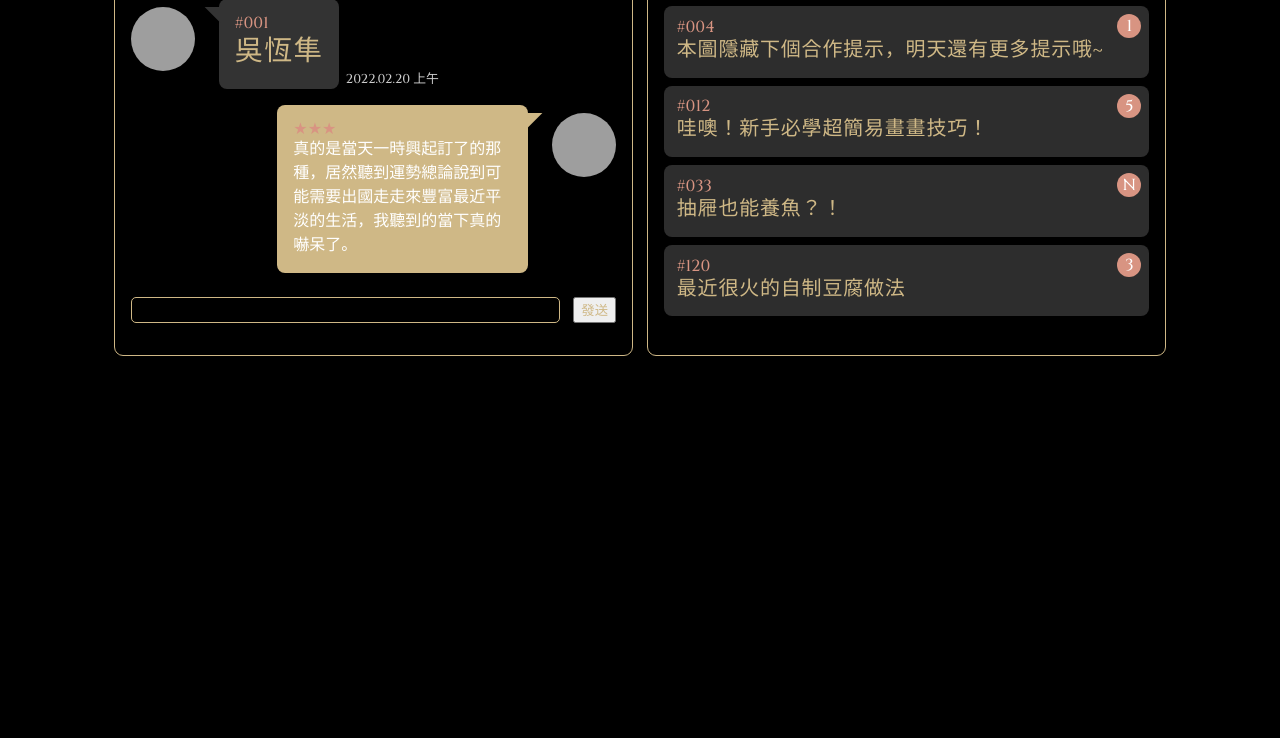
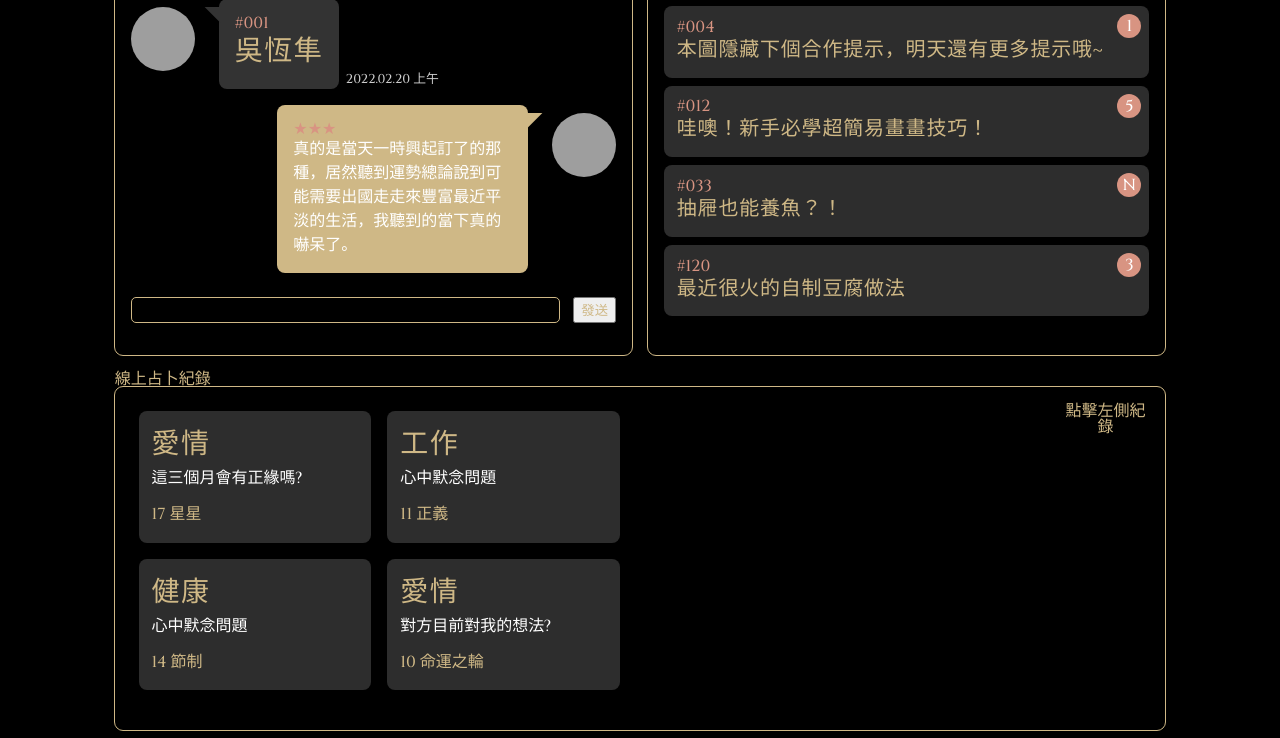
Before and after one commit to CleoCiou/cfd104g5, a PHP site: page /member.html in a window 1280 px wide. Shown: the part 490-1228 px from the top of the page. Before the commit the page ends 846 px from the top, so only its background shows below. Run offline with PHP 8.4, Linux system fonts and the light colour scheme; grey boxes are pictures that could not be loaded.

Commit message:
會員專區+占卜測驗紀錄,其他微調

```diff
--- a/css/style.css
+++ b/css/style.css
@@ -1161,6 +1161,76 @@
   }
 }
 
+main section.member .container .main_member .tarot_quiz,
+main section.member .container .main_astrologist .tarot_quiz {
+  width: 100%;
+}
+
+main section.member .container .main_member .tarot_quiz .quiz_box,
+main section.member .container .main_astrologist .tarot_quiz .quiz_box {
+  display: -webkit-box;
+  display: -ms-flexbox;
+  display: flex;
+  padding: 1em;
+}
+
+main section.member .container .main_member .tarot_quiz .quiz_box .quiz_left_box,
+main section.member .container .main_astrologist .tarot_quiz .quiz_box .quiz_left_box {
+  width: 100%;
+}
+
+main section.member .container .main_member .tarot_quiz .quiz_box .quiz_left_box .quiz_row,
+main section.member .container .main_astrologist .tarot_quiz .quiz_box .quiz_left_box .quiz_row {
+  display: -webkit-box;
+  display: -ms-flexbox;
+  display: flex;
+  -webkit-box-align: center;
+      -ms-flex-align: center;
+          align-items: center;
+}
+
+main section.member .container .main_member .tarot_quiz .quiz_box .quiz_left_box .quiz_cards,
+main section.member .container .main_astrologist .tarot_quiz .quiz_box .quiz_left_box .quiz_cards {
+  width: 25%;
+  margin: 0.5em;
+  padding: .8em;
+  background-color: #5558;
+  border-radius: .5em;
+}
+
+@media screen and (max-width: 767px) {
+  main section.member .container .main_member .tarot_quiz .quiz_box .quiz_left_box .quiz_cards,
+  main section.member .container .main_astrologist .tarot_quiz .quiz_box .quiz_left_box .quiz_cards {
+    width: 100%;
+  }
+}
+
+main section.member .container .main_member .tarot_quiz .quiz_box .quiz_left_box .quiz_cards .quiz_head,
+main section.member .container .main_astrologist .tarot_quiz .quiz_box .quiz_left_box .quiz_cards .quiz_head {
+  display: -webkit-box;
+  display: -ms-flexbox;
+  display: flex;
+  -webkit-box-pack: justify;
+      -ms-flex-pack: justify;
+          justify-content: space-between;
+}
+
+main section.member .container .main_member .tarot_quiz .quiz_box .quiz_left_box .quiz_cards .quiz_head P,
+main section.member .container .main_astrologist .tarot_quiz .quiz_box .quiz_left_box .quiz_cards .quiz_head P {
+  color: #aaa;
+  font-size: 0.8em;
+}
+
+main section.member .container .main_member .tarot_quiz .quiz_box .quiz_left_box .quiz_cards .quiz_result,
+main section.member .container .main_astrologist .tarot_quiz .quiz_box .quiz_left_box .quiz_cards .quiz_result {
+  margin: 1em 0 0.5em;
+}
+
+main section.member .container .main_member .tarot_quiz .quiz_box .quiz_view,
+main section.member .container .main_astrologist .tarot_quiz .quiz_box .quiz_view {
+  text-align: center;
+}
+
 main section.member .container .login_box {
   position: fixed;
   top: 50%;
@@ -1580,11 +1650,26 @@
   }
 }
 
+main .discuss .article_cards .line_bottom {
+  display: -webkit-box;
+  display: -ms-flexbox;
+  display: flex;
+  -webkit-box-align: center;
+      -ms-flex-align: center;
+          align-items: center;
+}
+
 main .discuss .article_cards .line_bottom img {
-  margin-right: 1em;
+  margin-right: 0.3em;
   width: 1.5em;
   height: 1.5em;
   cursor: pointer;
+}
+
+main .discuss .article_cards .line_bottom p {
+  margin-right: 0.6em;
+  color: #aaa;
+  font-size: 0.8em;
 }
 
 main .articleShow {
--- a/member.html
+++ b/member.html
@@ -210,8 +210,72 @@
                         </li>
                     </ul>
                 </section>
+                <!-- 線上占卜測驗紀錄 by JC -->
+                <section class="item tarot_quiz">
+                    線上占卜紀錄
+                    <!-- 右欄放測驗紀錄卡片的容器 -->
+                    <div class="quiz_box">
+                        <div class="quiz_left_box">
+                                <!-- 第一排 -->
+                            <div class="quiz_row">
+                                <!-- 測驗卡片 -->
+                                <div class="quiz_cards">
+                                    <div class="quiz_cate">
+                                        <h3>愛情</h3>
+                                        <p>這三個月會有正緣嗎?</p>
+                                    </div>
+                                    <div class="quiz_result">
+                                        17 星星
+                                    </div>
+                                </div>
+                                <!-- 測驗卡片 -->
+                                <div class="quiz_cards">
+                                    <div class="quiz_cate">
+                                        <h3>工作</h3>
+                                        <p>心中默念問題</p>
+                                    </div>
+                                    <div class="quiz_result">
+                                        11 正義
+                                    </div>
+                                </div>
+                            </div>
+                                <!-- 第二排 -->
+                            <div class="quiz_row">
+                                <!-- 測驗卡片 -->
+                                <div class="quiz_cards">
+                                    <div class="quiz_cate">
+                                        <h3>健康</h3>
+                                        <p>心中默念問題</p>
+                                    </div>
+                                    <div class="quiz_result">
+                                        14 節制
+                                    </div>
+                                </div>
 
-            </section>
+                                <!-- 測驗卡片 -->
+                                <div class="quiz_cards">
+
+                                    <div class="quiz_cate">
+                                        <h3>愛情</h3>
+                                        <p>對方目前對我的想法?</p>
+                                    </div>
+                                    <div class="quiz_result">
+                                        10 命運之輪
+                                    </div>
+                                </div>
+                            </div>
+                        </div>
+
+                        <div class="quiz_right_box">
+                            <div class="quiz_view">
+                                點擊左側紀錄
+                            </div>
+                        </div>
+
+                    </div>
+                    <!-- 左欄放測驗解析的容器 -->
+
+                </section>
 
         </div>
     </section>
--- a/sass/page/_discuss.scss
+++ b/sass/page/_discuss.scss
@@ -229,11 +229,19 @@
                 }
             }
             .line_bottom{
+                display: flex;
+                align-items: center;
                 img{
-                    margin-right: 1em;
+                    margin-right: 0.3em;
                     width: 1.5em;
                     height: 1.5em;
                     cursor: pointer;
+                }
+                p{
+                    margin-right: 0.6em;
+                    color: #aaa;
+                    font-size: 0.8em;
+
                 }
             }
         }
--- a/sass/page/_member.scss
+++ b/sass/page/_member.scss
@@ -1,3 +1,16 @@
+$d : 768px;
+$m : 767px;
+
+@mixin desktop{
+    @media screen and (min-width:$d){
+        @content;
+    }
+}
+@mixin mobile{
+    @media screen and (max-width:$m){
+        @content;
+    }
+}
 main {
     section.member {
         .container {
@@ -497,6 +510,51 @@
                         width: 100%;
                     }
                 }
+                //線上占卜測驗紀錄 by JC
+                .tarot_quiz{
+                    width: 100%;
+
+                    .quiz_box{
+                        display: flex;
+                        padding: 1em;
+                        .quiz_left_box{
+                            width: 100%;
+                            .quiz_row{
+                                display: flex;
+                                align-items: center;
+                            }
+                            @include mobile{
+                                // flex-direction: column;
+
+                            }
+                            .quiz_cards{
+                                width: 25%;
+                                margin: 0.5em;
+                                padding: .8em;
+                                background-color: #5558;
+                                border-radius: .5em;
+                                @include mobile{
+                                    width: 100%;
+                                }
+                                .quiz_head{
+                                    display: flex;
+                                    justify-content: space-between;
+                                    P{
+                                        color: #aaa;
+                                        font-size: 0.8em;
+                                    }
+                                }
+                                .quiz_result{
+                                    margin: 1em 0 0.5em;
+                                }
+                            }
+                        }
+                    .quiz_view{
+                        width: 100%;
+                        text-align: center;
+                    }
+                    }
+                }
             }
             // END
 
```
Also changed, not shown: astrolabe_result.html (+14 -11 lines), css/astrolabe.css (+22 -14 lines), discuss.html (+4 -4 lines), html/member.html (+65 -1 lines), 1 other file.
